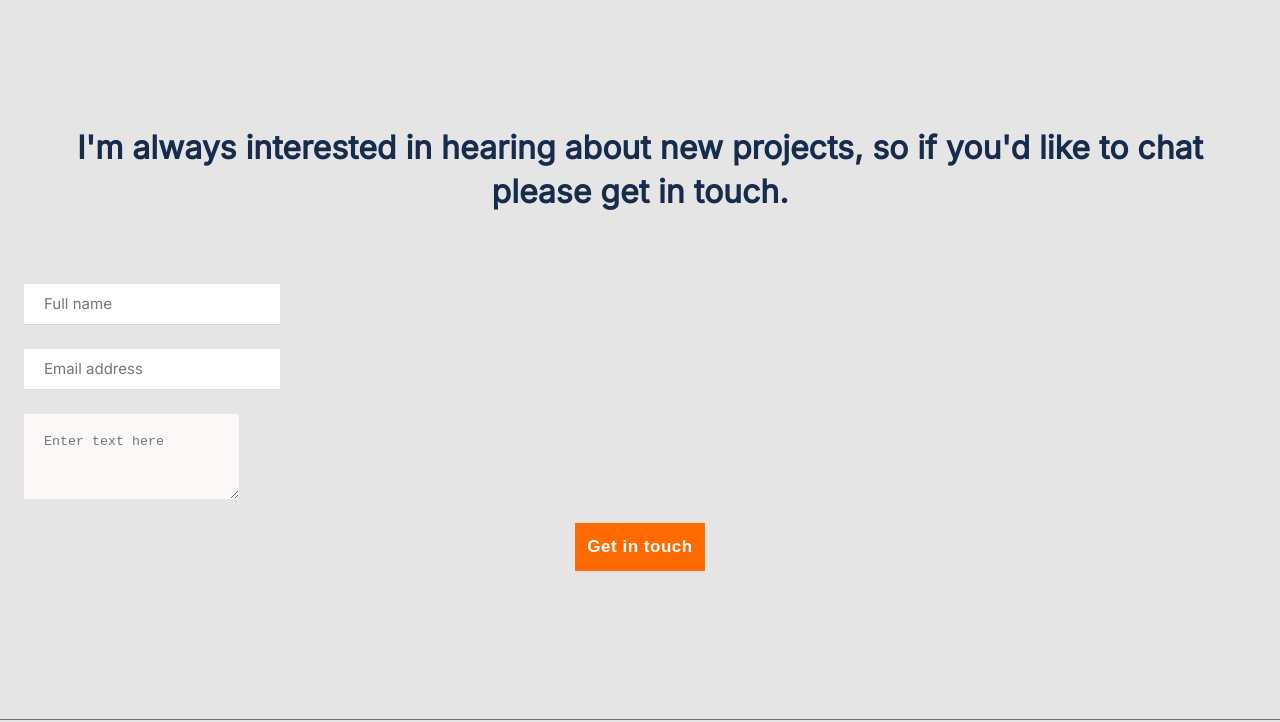
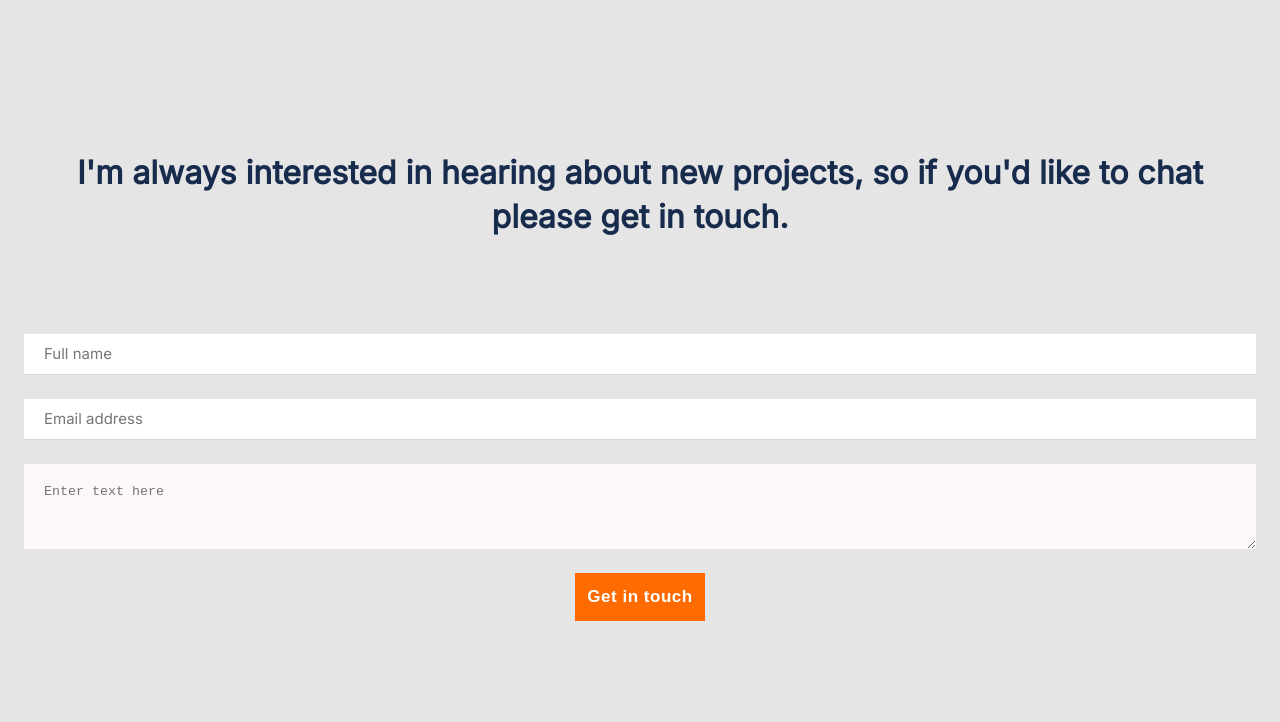
Before and after one commit to shinyenyi/myPortfolio, a website: page index.html in a window 1280 px wide. Shown: the part 4720-5442 px from the top of the page. Drawn offline with Linux system fonts and the light colour scheme.

Commit message:
Make required changes -Added my contributors information -Add all validations as requested in project requirements -Adjust text area width -Aling get in touch paragraph correctly

```diff
--- a/index.html
+++ b/index.html
@@ -184,9 +184,9 @@
     <form class="my-form" action="https://formspree.io/f/mrgdbqpg" method="POST">
       <p class="contact-form-content">I'm always interested in hearing about new projects, so if you'd like to chat
         please get in touch.</p>
-      <input class="contact-form-name" type="text" name="name" placeholder="Full name">
-      <input class="contact-form-email" type="email" name="email" placeholder="Email address">
-      <textarea class="contact-form-message" rows="3" name="message" placeholder="Enter text here"></textarea>
+      <input class="contact-form-name" type="text" name="name" placeholder="Full name" maxlength="30" required>
+      <input class="contact-form-email" type="email" name="email" placeholder="Email address" required>
+      <textarea class="contact-form-message" rows="3" name="message" placeholder="Enter text here" maxlength="500" required></textarea>
       <button class="contact-form-button" type="submit">Get in touch</button>
     </form>
   </section>
--- a/styles.css
+++ b/styles.css
@@ -544,6 +544,7 @@ button[enabled] {
 }
 
 .contact-form-content {
+  padding: 25px;
   margin-top: 108px;
   font-family: 'Inter', serif;
   font-style: normal;
@@ -557,6 +558,7 @@ button[enabled] {
 
 .contact-form-name,
 .contact-form-email {
+  width: 100%;
   font-family: 'Inter', serif;
   font-style: normal;
   font-weight: 400;
@@ -573,6 +575,7 @@ button[enabled] {
 }
 
 .contact-form-message {
+  width: 100%;
   margin-bottom: 24px;
   border: none;
   padding: 20px;
```
Also changed, not shown: README.md.
